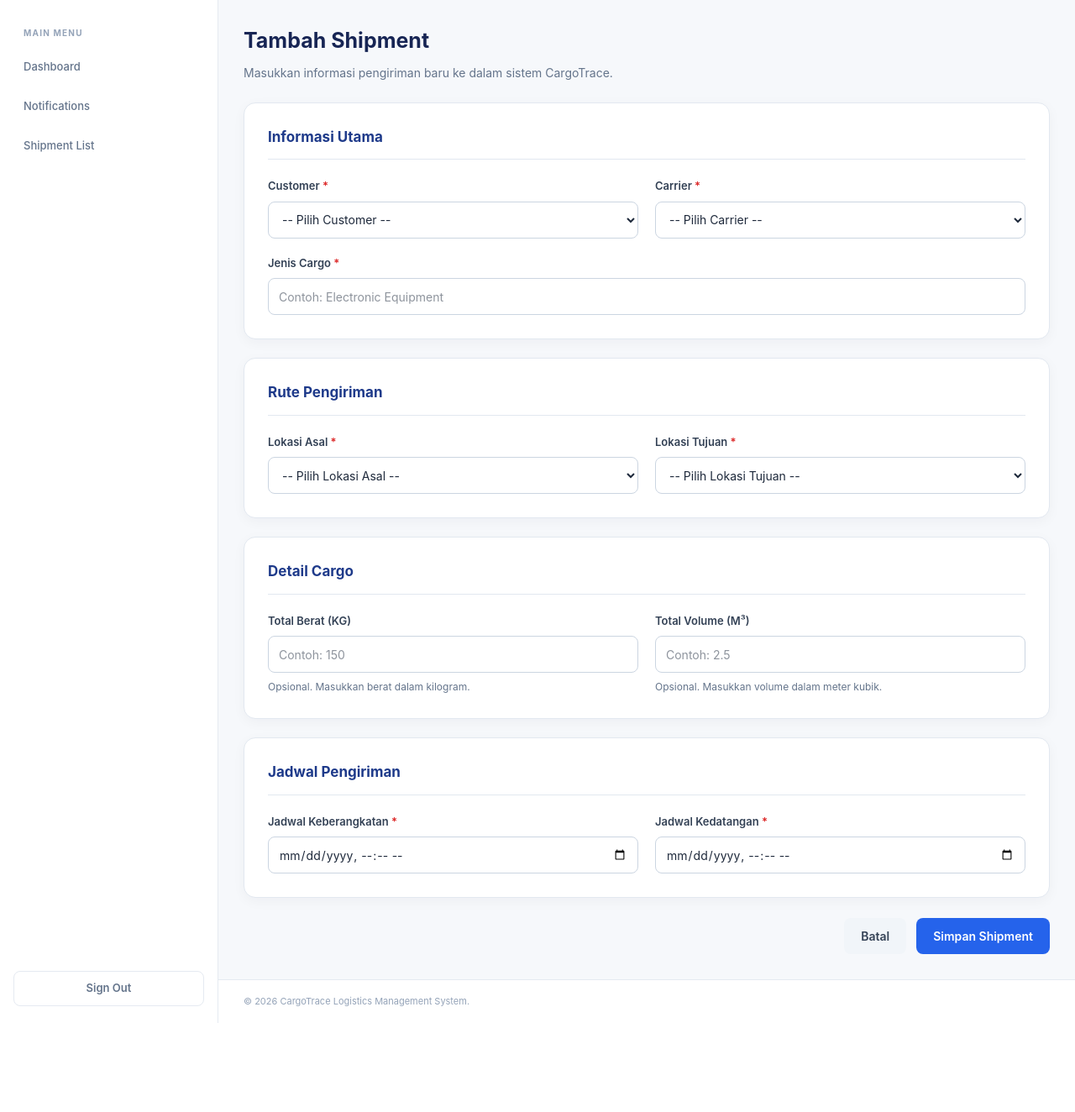
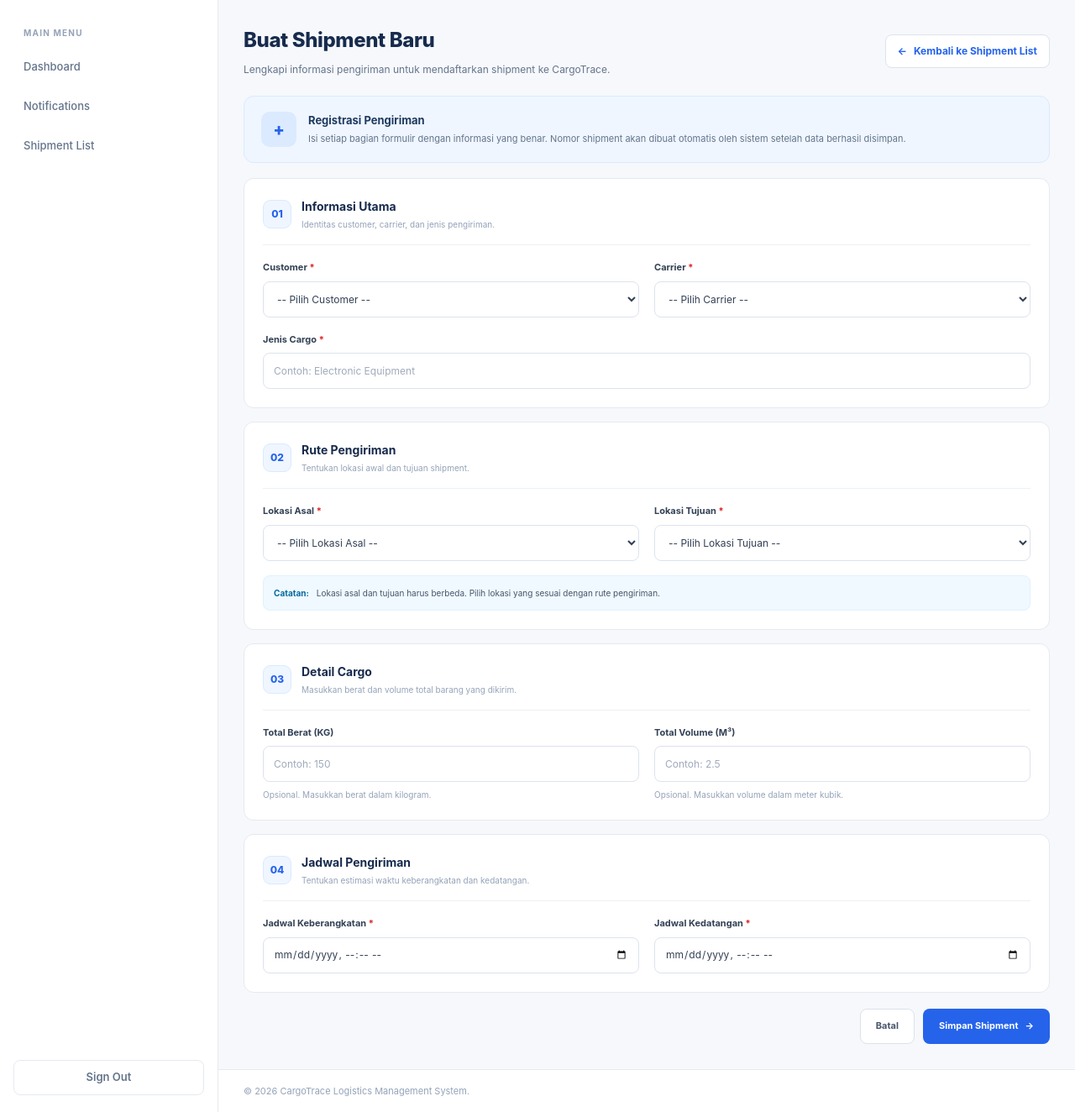
Before and after one commit to zackyrsaragihunimal-oss/CargoTrace, a Laravel app: page /shipments/create in a window 1280 px wide. Shown: the part 72-1396 px from the top of the page at 84% size. Before the commit the page ends 1290 px from the top, so only its background shows below. Run offline with Laravel 12, Linux system fonts and the light colour scheme; the visitor is signed in with stand-in values (Sample User, id 1); data comes from the database, SQL or seed files in the repository; data that the repository does not hold is empty; style sheets or scripts are compiled from the project's sources.

Commit message:
feat: redesign shipment creation interface

```diff
--- a/resources/views/shipments/create.blade.php
+++ b/resources/views/shipments/create.blade.php
@@ -1,200 +1,361 @@
-
 @extends('layouts.app')
 
 @section('title', 'Tambah Shipment')
 
 @section('sidebar-menu')
-    <a href="{{ route('shipments.index') }}"
-       class="sidebar-link">
+    <a href="{{ route('shipments.index') }}" class="sidebar-link">
         <span>Shipment List</span>
     </a>
 @endsection
 
 @section('content')
 <style>
-    .create-shipment {
+    .ct-create {
+        width: 100%;
         max-width: 1100px;
         margin: 0 auto;
-        color: #172554;
+        color: #172033;
     }
 
-    .page-heading {
-        margin-bottom: 24px;
+    .ct-create-heading {
+        display: flex;
+        justify-content: space-between;
+        align-items: center;
+        flex-wrap: wrap;
+        gap: 14px;
+        margin-bottom: 22px;
     }
 
-    .page-heading h2 {
-        margin: 0 0 8px;
-        font-size: 25px;
-        font-weight: 700;
-        color: #172554;
+    .ct-create-heading h1 {
+        margin: 0 0 7px;
+        color: #172b4d;
+        font-size: 24px;
+        font-weight: 800;
+        letter-spacing: -.4px;
     }
 
-    .page-heading p {
+    .ct-create-heading p {
         margin: 0;
         color: #64748b;
-        font-size: 14px;
+        font-size: 12px;
+        line-height: 1.6;
     }
 
-    .form-card {
-        background: #ffffff;
-        border: 1px solid #e2e8f0;
-        border-radius: 14px;
-        padding: 28px;
-        margin-bottom: 22px;
-        box-shadow: 0 4px 15px rgba(15, 23, 42, 0.04);
+    .ct-create-back {
+        display: inline-flex;
+        align-items: center;
+        justify-content: center;
+        gap: 8px;
+        min-height: 40px;
+        padding: 9px 14px;
+        border: 1px solid #dce3ed;
+        border-radius: 8px;
+        background: #fff;
+        color: #2563eb;
+        font-size: 12px;
+        font-weight: 700;
+        text-decoration: none;
+        transition: background .2s ease;
     }
 
-    .form-section-title {
-        font-size: 17px;
-        font-weight: 700;
-        color: #1e3a8a;
-        margin: 0 0 22px;
-        padding-bottom: 13px;
-        border-bottom: 1px solid #e2e8f0;
+    .ct-create-back:hover {
+        background: #eff6ff;
     }
 
-    .form-grid {
+    .ct-create-intro {
+        display: flex;
+        align-items: center;
+        gap: 14px;
+        padding: 18px 20px;
+        margin-bottom: 18px;
+        border: 1px solid #dbeafe;
+        border-radius: 12px;
+        background: #eff6ff;
+    }
+
+    .ct-create-intro-icon {
+        display: grid;
+        flex-shrink: 0;
+        width: 42px;
+        height: 42px;
+        place-items: center;
+        border-radius: 10px;
+        background: #dbeafe;
+        color: #2563eb;
+        font-size: 20px;
+        font-weight: 800;
+    }
+
+    .ct-create-intro strong {
+        display: block;
+        margin-bottom: 4px;
+        color: #1e3a5f;
+        font-size: 13px;
+    }
+
+    .ct-create-intro p {
+        margin: 0;
+        color: #64748b;
+        font-size: 11px;
+        line-height: 1.6;
+    }
+
+    .ct-create-alert {
+        padding: 14px 17px;
+        margin-bottom: 18px;
+        border: 1px solid #fecaca;
+        border-radius: 9px;
+        background: #fef2f2;
+        color: #b91c1c;
+        font-size: 12px;
+    }
+
+    .ct-create-alert strong {
+        display: block;
+        margin-bottom: 7px;
+    }
+
+    .ct-create-alert ul {
+        margin: 0;
+        padding-left: 20px;
+        line-height: 1.8;
+    }
+
+    .ct-create-form {
+        display: flex;
+        flex-direction: column;
+        gap: 16px;
+    }
+
+    .ct-create-card {
+        padding: 22px;
+        border: 1px solid #e5eaf1;
+        border-radius: 12px;
+        background: #fff;
+    }
+
+    .ct-create-section-heading {
+        display: flex;
+        align-items: center;
+        gap: 12px;
+        padding-bottom: 16px;
+        margin-bottom: 18px;
+        border-bottom: 1px solid #edf0f5;
+    }
+
+    .ct-create-section-number {
+        display: grid;
+        flex-shrink: 0;
+        width: 34px;
+        height: 34px;
+        place-items: center;
+        border: 1px solid #dbeafe;
+        border-radius: 9px;
+        background: #eff6ff;
+        color: #2563eb;
+        font-size: 12px;
+        font-weight: 800;
+    }
+
+    .ct-create-section-heading h2 {
+        margin: 0 0 4px;
+        color: #172b4d;
+        font-size: 14px;
+        font-weight: 750;
+    }
+
+    .ct-create-section-heading p {
+        margin: 0;
+        color: #94a3b8;
+        font-size: 10px;
+    }
+
+    .ct-create-grid {
         display: grid;
         grid-template-columns: repeat(2, minmax(0, 1fr));
-        gap: 20px;
+        gap: 18px;
     }
 
-    .form-group {
+    .ct-create-field {
         display: flex;
+        min-width: 0;
         flex-direction: column;
         gap: 8px;
     }
 
-    .form-group.full-width {
+    .ct-create-field.full-width {
         grid-column: 1 / -1;
     }
 
-    .form-group label {
-        font-size: 13px;
-        font-weight: 600;
+    .ct-create-field label {
         color: #334155;
+        font-size: 11px;
+        font-weight: 700;
     }
 
-    .required {
+    .ct-create-required {
         color: #dc2626;
     }
 
-    .form-control {
+    .ct-create-control {
+        box-sizing: border-box;
         width: 100%;
-        min-height: 44px;
+        min-height: 43px;
         padding: 10px 12px;
-        border: 1px solid #cbd5e1;
+        border: 1px solid #dce3ed;
         border-radius: 8px;
-        background: #ffffff;
-        color: #1e293b;
-        font-size: 14px;
         outline: none;
-        box-sizing: border-box;
+        background: #fff;
+        color: #334155;
+        font-family: inherit;
+        font-size: 12px;
+        transition: border-color .2s ease, box-shadow .2s ease;
     }
 
-    .form-control:focus {
-        border-color: #2563eb;
-        box-shadow: 0 0 0 3px rgba(37, 99, 235, 0.10);
+    .ct-create-control:focus {
+        border-color: #60a5fa;
+        box-shadow: 0 0 0 3px rgba(37, 99, 235, .09);
     }
 
-    textarea.form-control {
-        min-height: 90px;
-        resize: vertical;
+    .ct-create-control::placeholder {
+        color: #a0aabc;
     }
 
-    .form-hint {
-        font-size: 12px;
-        color: #64748b;
+    .ct-create-hint {
+        color: #94a3b8;
+        font-size: 10px;
+        line-height: 1.5;
     }
 
-    .field-error {
-        font-size: 12px;
+    .ct-create-error {
         color: #dc2626;
+        font-size: 10px;
+        line-height: 1.5;
     }
 
-    .form-actions {
+    .ct-create-route-note {
+        display: flex;
+        align-items: center;
+        gap: 9px;
+        padding: 12px;
+        margin-top: 17px;
+        border: 1px solid #e0f2fe;
+        border-radius: 8px;
+        background: #f0f9ff;
+        color: #475569;
+        font-size: 10px;
+        line-height: 1.6;
+    }
+
+    .ct-create-route-note strong {
+        color: #0369a1;
+    }
+
+    .ct-create-actions {
         display: flex;
         justify-content: flex-end;
-        gap: 12px;
-        margin-top: 24px;
+        flex-wrap: wrap;
+        gap: 10px;
+        padding-top: 3px;
     }
 
-    .btn {
+    .ct-create-button {
         display: inline-flex;
         align-items: center;
         justify-content: center;
-        min-height: 43px;
-        padding: 10px 20px;
+        gap: 8px;
+        min-height: 42px;
+        padding: 10px 18px;
+        border: 1px solid transparent;
         border-radius: 8px;
-        font-size: 14px;
-        font-weight: 600;
+        font-family: inherit;
+        font-size: 11px;
+        font-weight: 750;
         text-decoration: none;
         cursor: pointer;
-        border: none;
+        transition: background .2s ease, border-color .2s ease;
     }
 
-    .btn-primary {
-        background: #2563eb;
-        color: #ffffff;
+    .ct-create-button-secondary {
+        border-color: #dce3ed;
+        background: #fff;
+        color: #475569;
     }
 
-    .btn-primary:hover {
+    .ct-create-button-secondary:hover {
+        background: #f8fafc;
+    }
+
+    .ct-create-button-primary {
+        background: #2563eb;
+        color: #fff;
+    }
+
+    .ct-create-button-primary:hover {
         background: #1d4ed8;
     }
 
-    .btn-secondary {
-        background: #f1f5f9;
-        color: #334155;
-    }
+    @media (max-width: 700px) {
+        .ct-create-heading h1 {
+            font-size: 21px;
+        }
 
-    .btn-secondary:hover {
-        background: #e2e8f0;
-    }
-
-    .alert-error {
-        padding: 14px 18px;
-        margin-bottom: 20px;
-        border: 1px solid #fecaca;
-        border-radius: 9px;
-        background: #fef2f2;
-        color: #b91c1c;
-        font-size: 13px;
-    }
-
-    @media (max-width: 700px) {
-        .form-grid {
+        .ct-create-grid {
             grid-template-columns: 1fr;
         }
 
-        .form-group.full-width {
+        .ct-create-field.full-width {
             grid-column: auto;
         }
 
-        .form-card {
-            padding: 20px;
+        .ct-create-card {
+            padding: 16px;
         }
 
-        .form-actions {
+        .ct-create-actions {
             flex-direction: column-reverse;
         }
 
-        .form-actions .btn {
+        .ct-create-button {
             width: 100%;
+        }
+    }
+
+    @media (prefers-reduced-motion: reduce) {
+        .ct-create-back,
+        .ct-create-control,
+        .ct-create-button {
+            transition: none;
         }
     }
 </style>
 
-<div class="create-shipment">
+<div class="ct-create">
 
-    <div class="page-heading">
-        <h2>Tambah Shipment</h2>
-        <p>Masukkan informasi pengiriman baru ke dalam sistem CargoTrace.</p>
+    <div class="ct-create-heading">
+        <div>
+            <h1>Buat Shipment Baru</h1>
+            <p>Lengkapi informasi pengiriman untuk mendaftarkan shipment ke CargoTrace.</p>
+        </div>
+
+        <a href="{{ route('shipments.index') }}" class="ct-create-back">
+            <span>&larr;</span>
+            Kembali ke Shipment List
+        </a>
+    </div>
+
+    <div class="ct-create-intro">
+        <div class="ct-create-intro-icon">+</div>
+        <div>
+            <strong>Registrasi Pengiriman</strong>
+            <p>Isi setiap bagian formulir dengan informasi yang benar. Nomor shipment akan dibuat otomatis oleh sistem setelah data berhasil disimpan.</p>
+        </div>
     </div>
 
     @if ($errors->any())
-        <div class="alert-error">
-            <strong>Data belum dapat disimpan.</strong>
-            <ul style="margin: 8px 0 0; padding-left: 20px;">
+        <div class="ct-create-alert">
+            <strong>Data belum dapat disimpan. Periksa kembali informasi berikut:</strong>
+            <ul>
                 @foreach ($errors->all() as $error)
                     <li>{{ $error }}</li>
                 @endforeach
@@ -202,21 +363,27 @@
         </div>
     @endif
 
-    <form action="{{ route('shipments.store') }}" method="POST">
+    <form action="{{ route('shipments.store') }}" method="POST" class="ct-create-form">
         @csrf
 
         <!-- Informasi Utama -->
-        <div class="form-card">
-            <h3 class="form-section-title">Informasi Utama</h3>
+        <section class="ct-create-card">
+            <div class="ct-create-section-heading">
+                <div class="ct-create-section-number">01</div>
+                <div>
+                    <h2>Informasi Utama</h2>
+                    <p>Identitas customer, carrier, dan jenis pengiriman.</p>
+                </div>
+            </div>
 
-            <div class="form-grid">
+            <div class="ct-create-grid">
 
-                <div class="form-group">
+                <div class="ct-create-field">
                     <label for="customer_id">
-                        Customer <span class="required">*</span>
+                        Customer <span class="ct-create-required">*</span>
                     </label>
 
-                    <select name="customer_id" id="customer_id" class="form-control" required>
+                    <select name="customer_id" id="customer_id" class="ct-create-control" required>
                         <option value="">-- Pilih Customer --</option>
 
                         @foreach ($customers as $customer)
@@ -228,16 +395,16 @@
                     </select>
 
                     @error('customer_id')
-                        <span class="field-error">{{ $message }}</span>
+                        <span class="ct-create-error">{{ $message }}</span>
                     @enderror
                 </div>
 
-                <div class="form-group">
+                <div class="ct-create-field">
                     <label for="carrier_id">
-                        Carrier <span class="required">*</span>
+                        Carrier <span class="ct-create-required">*</span>
                     </label>
 
-                    <select name="carrier_id" id="carrier_id" class="form-control" required>
+                    <select name="carrier_id" id="carrier_id" class="ct-create-control" required>
                         <option value="">-- Pilih Carrier --</option>
 
                         @foreach ($carriers as $carrier)
@@ -249,20 +416,20 @@
                     </select>
 
                     @error('carrier_id')
-                        <span class="field-error">{{ $message }}</span>
+                        <span class="ct-create-error">{{ $message }}</span>
                     @enderror
                 </div>
 
-                <div class="form-group full-width">
+                <div class="ct-create-field full-width">
                     <label for="cargo_type">
-                        Jenis Cargo <span class="required">*</span>
+                        Jenis Cargo <span class="ct-create-required">*</span>
                     </label>
 
                     <input
                         type="text"
                         name="cargo_type"
                         id="cargo_type"
-                        class="form-control"
+                        class="ct-create-control"
                         placeholder="Contoh: Electronic Equipment"
                         value="{{ old('cargo_type') }}"
                         maxlength="100"
@@ -270,25 +437,31 @@
                     >
 
                     @error('cargo_type')
-                        <span class="field-error">{{ $message }}</span>
+                        <span class="ct-create-error">{{ $message }}</span>
                     @enderror
                 </div>
 
             </div>
-        </div>
+        </section>
 
         <!-- Rute Pengiriman -->
-        <div class="form-card">
-            <h3 class="form-section-title">Rute Pengiriman</h3>
+        <section class="ct-create-card">
+            <div class="ct-create-section-heading">
+                <div class="ct-create-section-number">02</div>
+                <div>
+                    <h2>Rute Pengiriman</h2>
+                    <p>Tentukan lokasi awal dan tujuan shipment.</p>
+                </div>
+            </div>
 
-            <div class="form-grid">
+            <div class="ct-create-grid">
 
-                <div class="form-group">
+                <div class="ct-create-field">
                     <label for="origin_location_id">
-                        Lokasi Asal <span class="required">*</span>
+                        Lokasi Asal <span class="ct-create-required">*</span>
                     </label>
 
-                    <select name="origin_location_id" id="origin_location_id" class="form-control" required>
+                    <select name="origin_location_id" id="origin_location_id" class="ct-create-control" required>
                         <option value="">-- Pilih Lokasi Asal --</option>
 
                         @foreach ($locations as $location)
@@ -300,16 +473,16 @@
                     </select>
 
                     @error('origin_location_id')
-                        <span class="field-error">{{ $message }}</span>
+                        <span class="ct-create-error">{{ $message }}</span>
                     @enderror
                 </div>
 
-                <div class="form-group">
+                <div class="ct-create-field">
                     <label for="destination_location_id">
-                        Lokasi Tujuan <span class="required">*</span>
+                        Lokasi Tujuan <span class="ct-create-required">*</span>
                     </label>
 
-                    <select name="destination_location_id" id="destination_location_id" class="form-control" required>
+                    <select name="destination_location_id" id="destination_location_id" class="ct-create-control" required>
                         <option value="">-- Pilih Lokasi Tujuan --</option>
 
                         @foreach ($locations as $location)
@@ -321,119 +494,136 @@
                     </select>
 
                     @error('destination_location_id')
-                        <span class="field-error">{{ $message }}</span>
+                        <span class="ct-create-error">{{ $message }}</span>
                     @enderror
                 </div>
 
             </div>
-        </div>
+
+            <div class="ct-create-route-note">
+                <strong>Catatan:</strong>
+                Lokasi asal dan tujuan harus berbeda. Pilih lokasi yang sesuai dengan rute pengiriman.
+            </div>
+        </section>
 
         <!-- Detail Cargo -->
-        <div class="form-card">
-            <h3 class="form-section-title">Detail Cargo</h3>
+        <section class="ct-create-card">
+            <div class="ct-create-section-heading">
+                <div class="ct-create-section-number">03</div>
+                <div>
+                    <h2>Detail Cargo</h2>
+                    <p>Masukkan berat dan volume total barang yang dikirim.</p>
+                </div>
+            </div>
 
-            <div class="form-grid">
+            <div class="ct-create-grid">
 
-                <div class="form-group">
+                <div class="ct-create-field">
                     <label for="total_weight_kg">Total Berat (KG)</label>
 
                     <input
                         type="number"
                         name="total_weight_kg"
                         id="total_weight_kg"
-                        class="form-control"
+                        class="ct-create-control"
                         placeholder="Contoh: 150"
                         value="{{ old('total_weight_kg') }}"
                         min="0.001"
                         step="0.001"
                     >
 
-                    <span class="form-hint">Opsional. Masukkan berat dalam kilogram.</span>
+                    <span class="ct-create-hint">Opsional. Masukkan berat dalam kilogram.</span>
 
                     @error('total_weight_kg')
-                        <span class="field-error">{{ $message }}</span>
+                        <span class="ct-create-error">{{ $message }}</span>
                     @enderror
                 </div>
 
-                <div class="form-group">
+                <div class="ct-create-field">
                     <label for="total_volume_m3">Total Volume (M³)</label>
 
                     <input
                         type="number"
                         name="total_volume_m3"
                         id="total_volume_m3"
-                        class="form-control"
+                        class="ct-create-control"
                         placeholder="Contoh: 2.5"
                         value="{{ old('total_volume_m3') }}"
                         min="0.001"
                         step="0.001"
                     >
 
-                    <span class="form-hint">Opsional. Masukkan volume dalam meter kubik.</span>
+                    <span class="ct-create-hint">Opsional. Masukkan volume dalam meter kubik.</span>
 
                     @error('total_volume_m3')
-                        <span class="field-error">{{ $message }}</span>
+                        <span class="ct-create-error">{{ $message }}</span>
                     @enderror
                 </div>
 
             </div>
-        </div>
+        </section>
 
         <!-- Jadwal Pengiriman -->
-        <div class="form-card">
-            <h3 class="form-section-title">Jadwal Pengiriman</h3>
+        <section class="ct-create-card">
+            <div class="ct-create-section-heading">
+                <div class="ct-create-section-number">04</div>
+                <div>
+                    <h2>Jadwal Pengiriman</h2>
+                    <p>Tentukan estimasi waktu keberangkatan dan kedatangan.</p>
+                </div>
+            </div>
 
-            <div class="form-grid">
+            <div class="ct-create-grid">
 
-                <div class="form-group">
+                <div class="ct-create-field">
                     <label for="expected_departure_at">
-                        Jadwal Keberangkatan <span class="required">*</span>
+                        Jadwal Keberangkatan <span class="ct-create-required">*</span>
                     </label>
 
                     <input
                         type="datetime-local"
                         name="expected_departure_at"
                         id="expected_departure_at"
-                        class="form-control"
+                        class="ct-create-control"
                         value="{{ old('expected_departure_at') }}"
                         required
                     >
 
                     @error('expected_departure_at')
-                        <span class="field-error">{{ $message }}</span>
+                        <span class="ct-create-error">{{ $message }}</span>
                     @enderror
                 </div>
 
-                <div class="form-group">
+                <div class="ct-create-field">
                     <label for="expected_arrival_at">
-                        Jadwal Kedatangan <span class="required">*</span>
+                        Jadwal Kedatangan <span class="ct-create-required">*</span>
                     </label>
 
                     <input
                         type="datetime-local"
                         name="expected_arrival_at"
                         id="expected_arrival_at"
-                        class="form-control"
+                        class="ct-create-control"
                         value="{{ old('expected_arrival_at') }}"
                         required
                     >
 
                     @error('expected_arrival_at')
-                        <span class="field-error">{{ $message }}</span>
+                        <span class="ct-create-error">{{ $message }}</span>
                     @enderror
                 </div>
 
             </div>
-        </div>
+        </section>
 
-        <!-- Tombol Aksi -->
-        <div class="form-actions">
-            <a href="{{ route('shipments.index') }}" class="btn btn-secondary">
+        <div class="ct-create-actions">
+            <a href="{{ route('shipments.index') }}" class="ct-create-button ct-create-button-secondary">
                 Batal
             </a>
 
-            <button type="submit" class="btn btn-primary">
+            <button type="submit" class="ct-create-button ct-create-button-primary">
                 Simpan Shipment
+                <span>&rarr;</span>
             </button>
         </div>
 
```
